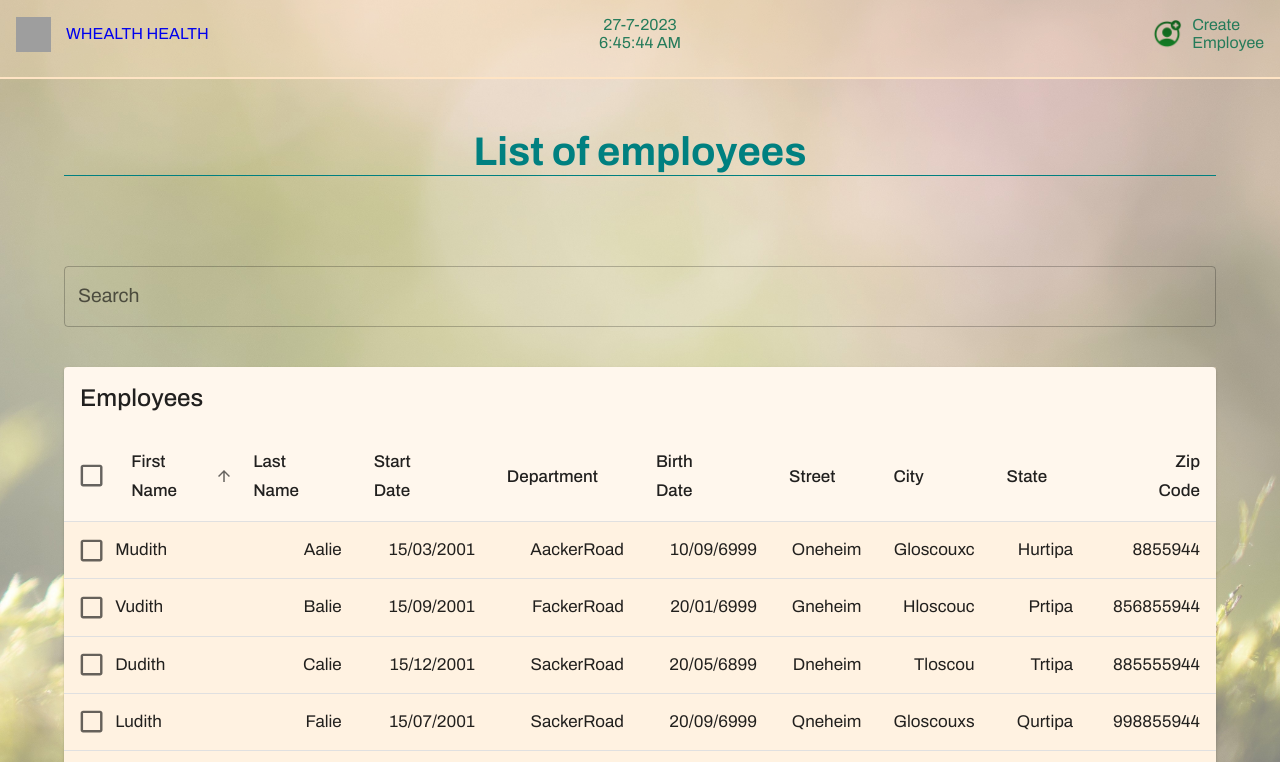
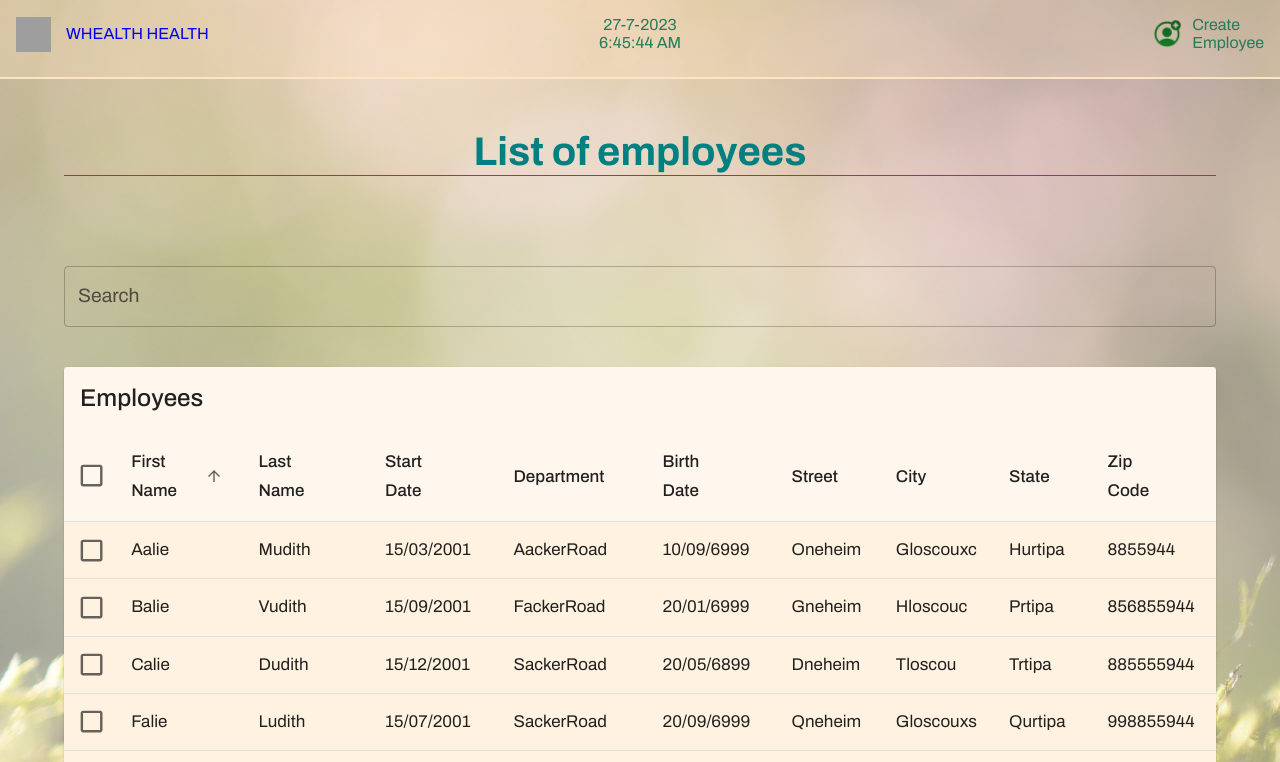
Before and after one commit to Frederic-K/HRnet, a React (Create React App) app: page /manage-employees in a window 1280 px wide. Shown: the top 762 px of the page. Built offline with nearby package versions, Linux system fonts and the light colour scheme; grey boxes are pictures that could not be loaded.

Commit message:
Finish css List of employees page

```diff
--- a/src/components/Footer/_footer.scss
+++ b/src/components/Footer/_footer.scss
@@ -2,6 +2,7 @@
   width: 100%;
   display: flex;
   justify-content: space-between;
+  margin-top: auto;
   border-top: 2px solid bisque;
   padding: 2rem 0 1.5rem;
   color: $colour-secondary;
--- a/src/pages/Login/_loginModale.scss
+++ b/src/pages/Login/_loginModale.scss
@@ -1,6 +1,8 @@
 .modale {
   &__activity {
     position: fixed;
+    top: 50%;
+    transform: translateY(-50%);
     z-index: 1;
     &--container {
       width: 650px;
--- a/src/pages/ManageEmployees/ManageEmployees.jsx
+++ b/src/pages/ManageEmployees/ManageEmployees.jsx
@@ -258,7 +258,7 @@ const headCells = [
   {
     id: 'lastName',
     numeric: false,
-    disablePadding: true,
+    disablePadding: false,
     label: 'Last Name',
   },
 
@@ -300,7 +300,7 @@ const headCells = [
   },
   {
     id: 'zipCode',
-    numeric: true,
+    numeric: false,
     disablePadding: false,
     label: 'Zip Code',
   },
@@ -578,22 +578,23 @@ export default function ManageEmployees() {
                               }}
                             />
                           </TableCell>
-                          <TableCell
+                          {/* <TableCell
                             component="th"
                             id={labelId}
                             scope="row"
                             padding="none"
                           >
-                            {row.lastName}
-                          </TableCell>
-                          <TableCell align="right">{row.firstName}</TableCell>
-                          <TableCell align="right">{row.startDate}</TableCell>
-                          <TableCell align="right">{row.department}</TableCell>
-                          <TableCell align="right">{row.dateOfBirth}</TableCell>
-                          <TableCell align="right">{row.street}</TableCell>
-                          <TableCell align="right">{row.city}</TableCell>
-                          <TableCell align="right">{row.state}</TableCell>
-                          <TableCell align="right">{row.zipCode}</TableCell>
+                            {row.firstName}
+                          </TableCell> */}
+                          <TableCell align="left">{row.firstName}</TableCell>
+                          <TableCell align="left">{row.lastName}</TableCell>
+                          <TableCell align="left">{row.startDate}</TableCell>
+                          <TableCell align="left">{row.department}</TableCell>
+                          <TableCell align="left">{row.dateOfBirth}</TableCell>
+                          <TableCell align="left">{row.street}</TableCell>
+                          <TableCell align="left">{row.city}</TableCell>
+                          <TableCell align="left">{row.state}</TableCell>
+                          <TableCell align="left">{row.zipCode}</TableCell>
                         </TableRow>
                       )
                     })}
--- a/src/pages/ManageEmployees/_manageEmployees.scss
+++ b/src/pages/ManageEmployees/_manageEmployees.scss
@@ -17,7 +17,6 @@
   }
   &__container {
     width: 100%;
-    margin-bottom: auto;
   }
   &__search {
     width: 90%;
--- a/src/styles/bases/_bases.scss
+++ b/src/styles/bases/_bases.scss
@@ -9,7 +9,7 @@ html {
   background: url(../../assets/pexels-fabien-burgue-2029968-3.jpg);
   /* Full height */
   margin: auto;
-  height: 100%;
+  // height: 100vh;
   /* Center and scale the image nicely */
   background-position: center;
   background-repeat: no-repeat;
```
